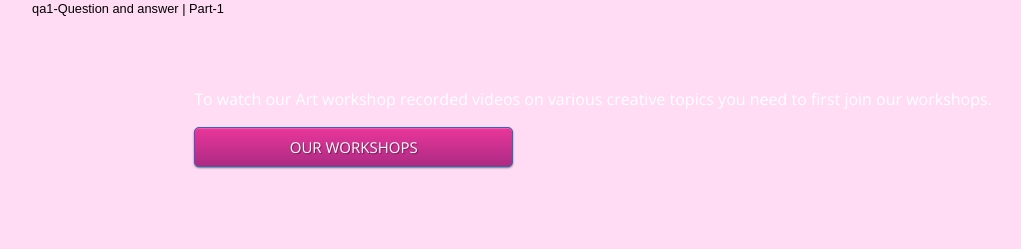
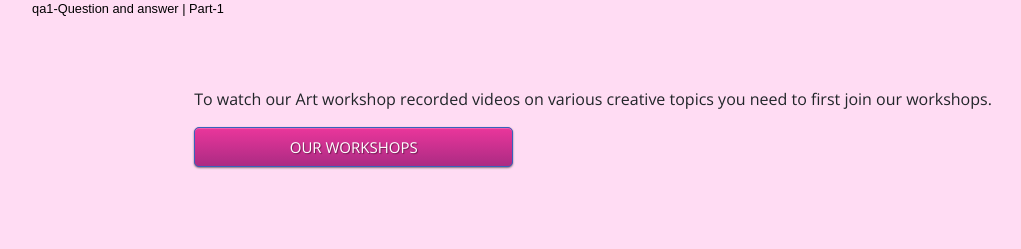
Before and after one commit to webwritart/writart-website, a Flask app: page /school/classroom in a window 1280 px wide. Shown: the part 645-894 px from the top of the page, without its empty margins (47-1068 px from the left). Run offline with Flask 3, Linux system fonts and the light colour scheme; some libraries are stand-ins or nearby versions.

Commit message:
error fix

```diff
--- a/routes/templates/classroom.html
+++ b/routes/templates/classroom.html
@@ -45,7 +45,7 @@
     {% else %}
         <div class="course-btn">
             <div class="text-button-center">
-                <p style="color: white">To watch our Art workshop recorded videos on various creative topics you need to first join our workshops.</p>
+                <p>To watch our Art workshop recorded videos on various creative topics you need to first join our workshops.</p>
                 <a href="{{url_for('school.home')}}" class="btn btn-primary btn-block btn-large button_medium" role="button">OUR WORKSHOPS</a>
             </div>
         </div>
```
